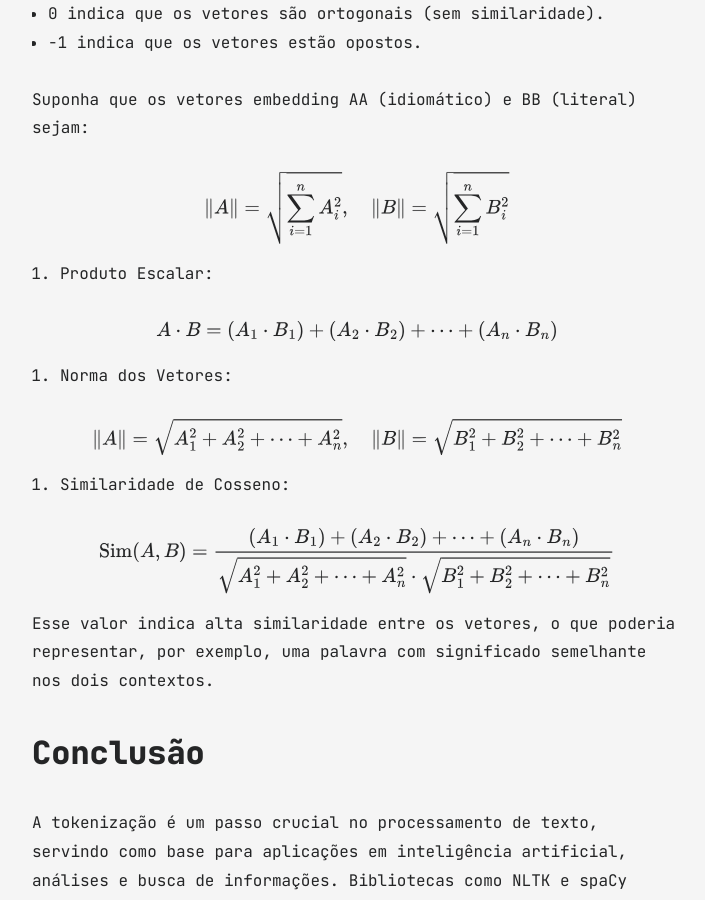
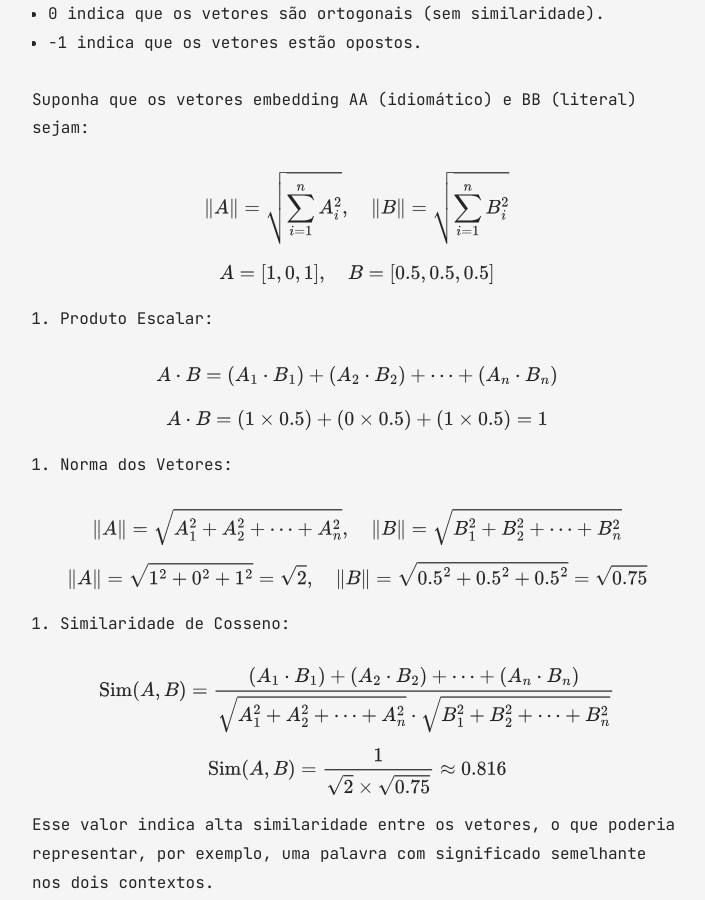
Before and after one commit to christianbaptista/jekyll-blog, a Jekyll site: the page built from all_collections/_posts/2024-12-09-tokenization.md, in a window 1280 px wide and 900 px high, scrolled down 5951 px. Shown: the whole window, without its empty margins (283-988 px from the left). Built offline with Jekyll 4.4.1, drawn with Linux system fonts in a browser that asks for light colours; some of the changed text lies outside the part shown.

Commit message:
tokenization ed.

```diff
--- a/all_collections/_posts/2024-12-09-tokenization.md
+++ b/all_collections/_posts/2024-12-09-tokenization.md
@@ -149,8 +149,13 @@ O valor da similaridade varia entre -1 e 1:
 
 Suponha que os vetores embedding AA (idiomático) e BB (literal) sejam:
 
+
 $$
 \|A\| = \sqrt{\sum_{i=1}^{n} A_i^2}, \quad \|B\| = \sqrt{\sum_{i=1}^{n} B_i^2}
+$$
+
+$$
+A = [1, 0, 1], \quad B = [0.5, 0.5, 0.5]
 $$
 
 1. Produto Escalar:
@@ -159,12 +164,19 @@ $$
 A \cdot B = (A_1 \cdot B_1) + (A_2 \cdot B_2) + \dots + (A_n \cdot B_n)
 $$
 
+$$
+A \cdot B = (1 \times 0.5) + (0 \times 0.5) + (1 \times 0.5) = 1
+$$
+
 2. Norma dos Vetores:
 
 $$
 \|A\| = \sqrt{A_1^2 + A_2^2 + \dots + A_n^2}, \quad \|B\| = \sqrt{B_1^2 + B_2^2 + \dots + B_n^2}
 $$
 
+$$
+\|A\| = \sqrt{1^2 + 0^2 + 1^2} = \sqrt{2}, \quad \|B\| = \sqrt{0.5^2 + 0.5^2 + 0.5^2} = \sqrt{0.75}
+$$
 
 3. Similaridade de Cosseno:
 
@@ -172,6 +184,10 @@ $$
 \text{Sim}(A, B) = \frac{(A_1 \cdot B_1) + (A_2 \cdot B_2) + \dots + (A_n \cdot B_n)}{\sqrt{A_1^2 + A_2^2 + \dots + A_n^2} \cdot \sqrt{B_1^2 + B_2^2 + \dots + B_n^2}}
 $$
 
+$$
+\text{Sim}(A, B) = \frac{1}{\sqrt{2} \times \sqrt{0.75}} \approx 0.816
+$$
+
 Esse valor indica alta similaridade entre os vetores, o que poderia representar, por exemplo, uma palavra com significado semelhante nos dois contextos.
 
 # Conclusão
```
Also changed, not shown: other parts of all_collections/_posts/2024-12-09-tokenization.md (+1 -1 lines).
